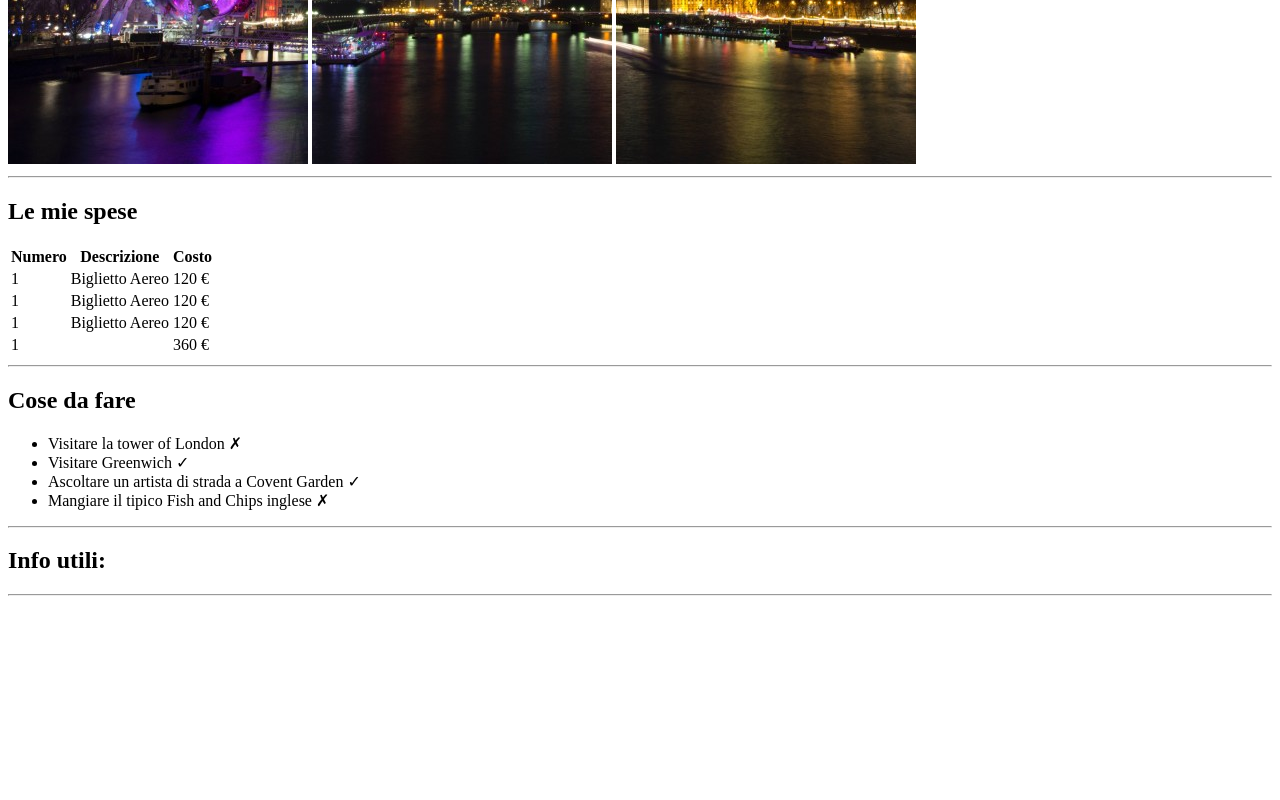
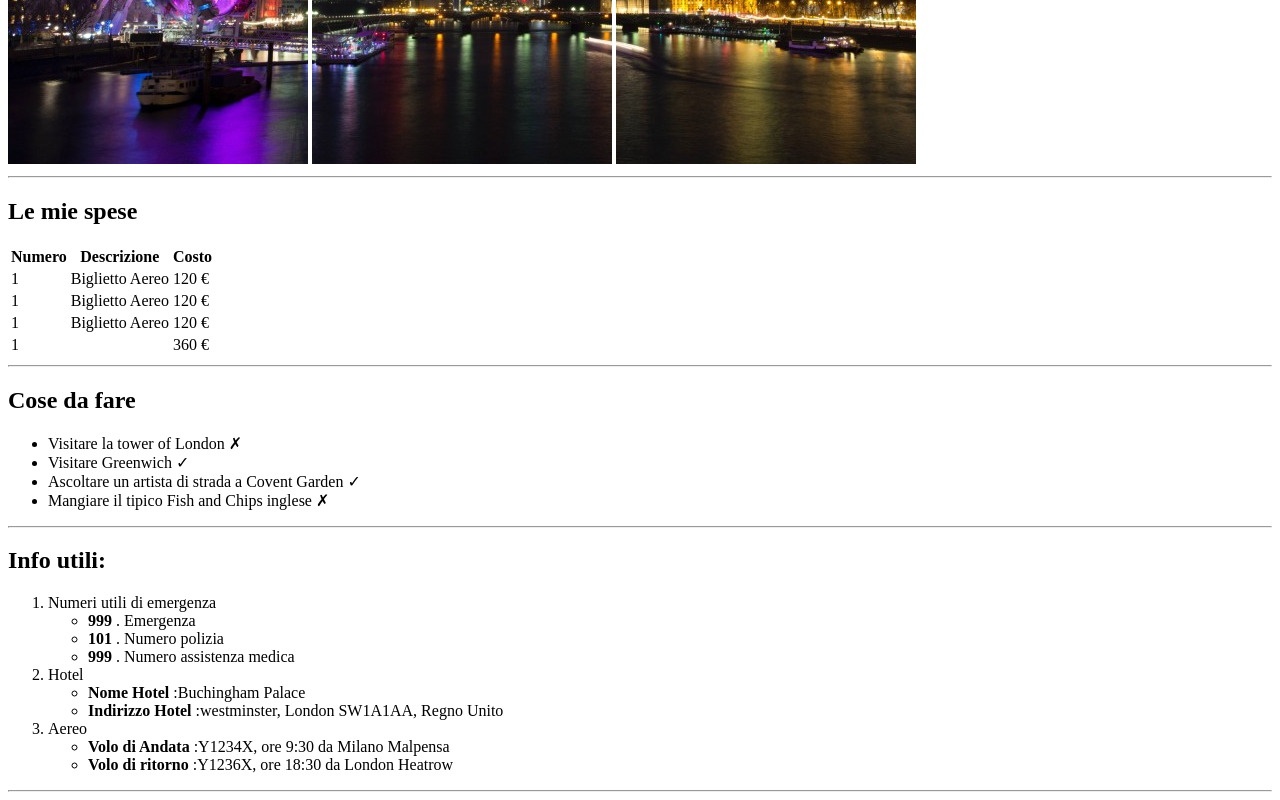
Before and after one commit to antden99/html-london-trip, a plain HTML site: page index.html in a window 1280 px wide. Shown: the part 516-1316 px from the top of the page. Before the commit the page ends 1120 px from the top, so only its background shows below. Drawn offline with Linux system fonts and the light colour scheme.

Commit message:
Created second section of main

```diff
--- a/index.html
+++ b/index.html
@@ -67,10 +67,33 @@
                 <li>Ascoltare un artista di strada a Covent Garden &#10003</li>
                 <li>Mangiare il tipico Fish and Chips inglese &#10007</li>
             </ul>
+            <!--Chiudo la lista-->
         </section>
         <hr>
         <section>
             <h2>Info utili:</h2>
+            <!--Creo e apro una lista ordinata e all'interno annido una lista non ordinata-->
+            <ol>
+                <li>Numeri utili di emergenza</li>
+                    <ul>
+                        <li><strong>999</strong> . Emergenza</li>
+                        <li><strong>101</strong> . Numero polizia</li>
+                        <li><strong>999</strong> . Numero assistenza medica</li>
+                    </ul>
+                <li>Hotel</li>
+                <ul>
+                    <li><strong>Nome Hotel</strong> :Buchingham Palace</li>
+                    <li><strong>Indirizzo Hotel</strong> :westminster, London SW1A1AA, Regno Unito</li>
+
+                </ul>
+                <li>Aereo</li>
+                <ul>
+                    <li><strong>Volo di Andata</strong> :Y1234X, ore 9:30 da Milano Malpensa</li>
+                    <li><strong>Volo di ritorno</strong> :Y1236X, ore 18:30 da London Heatrow</li>
+
+                </ul>
+            </ol>
+            <!--Chiudo la lista-->
         </section>
         <hr>
     </main>
```
